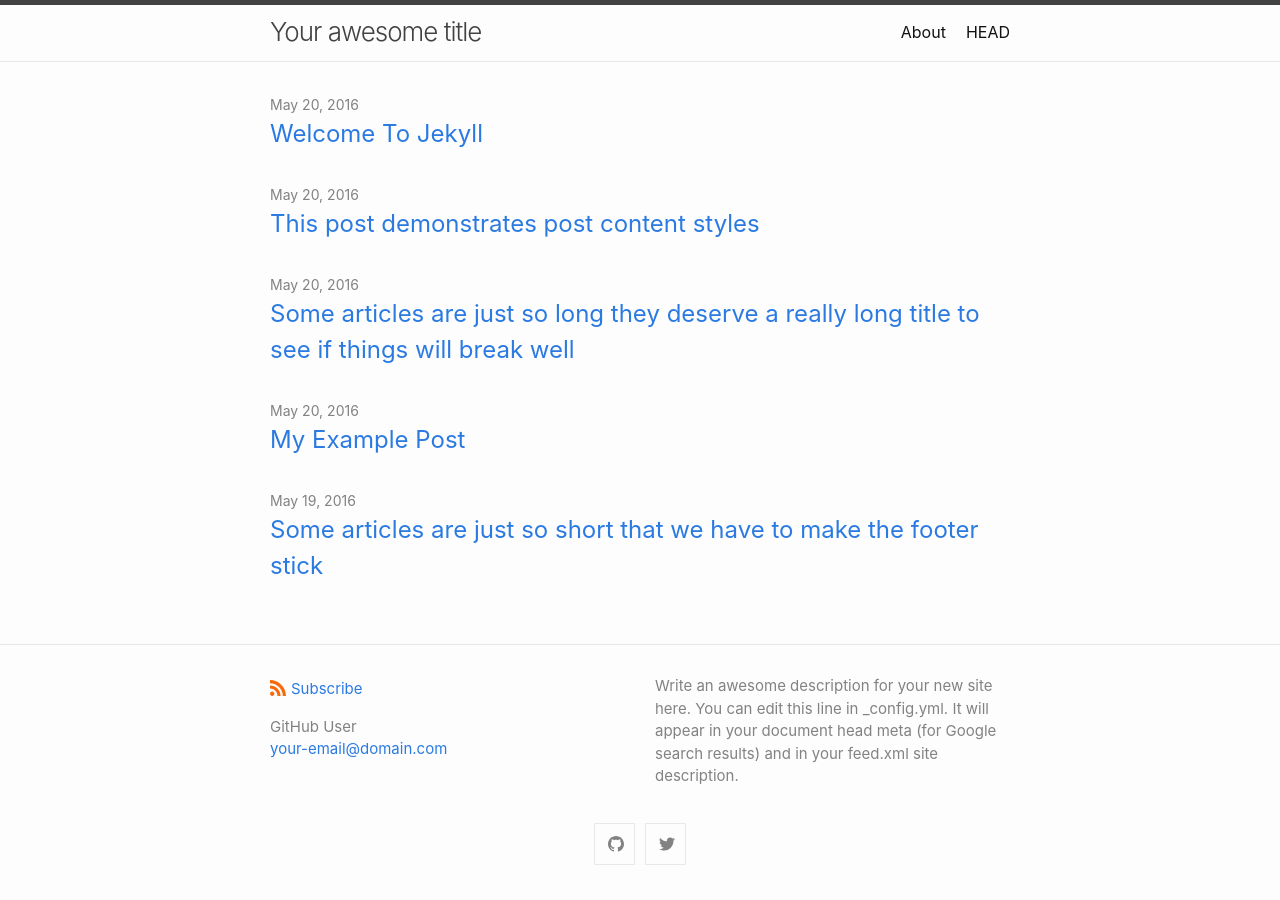
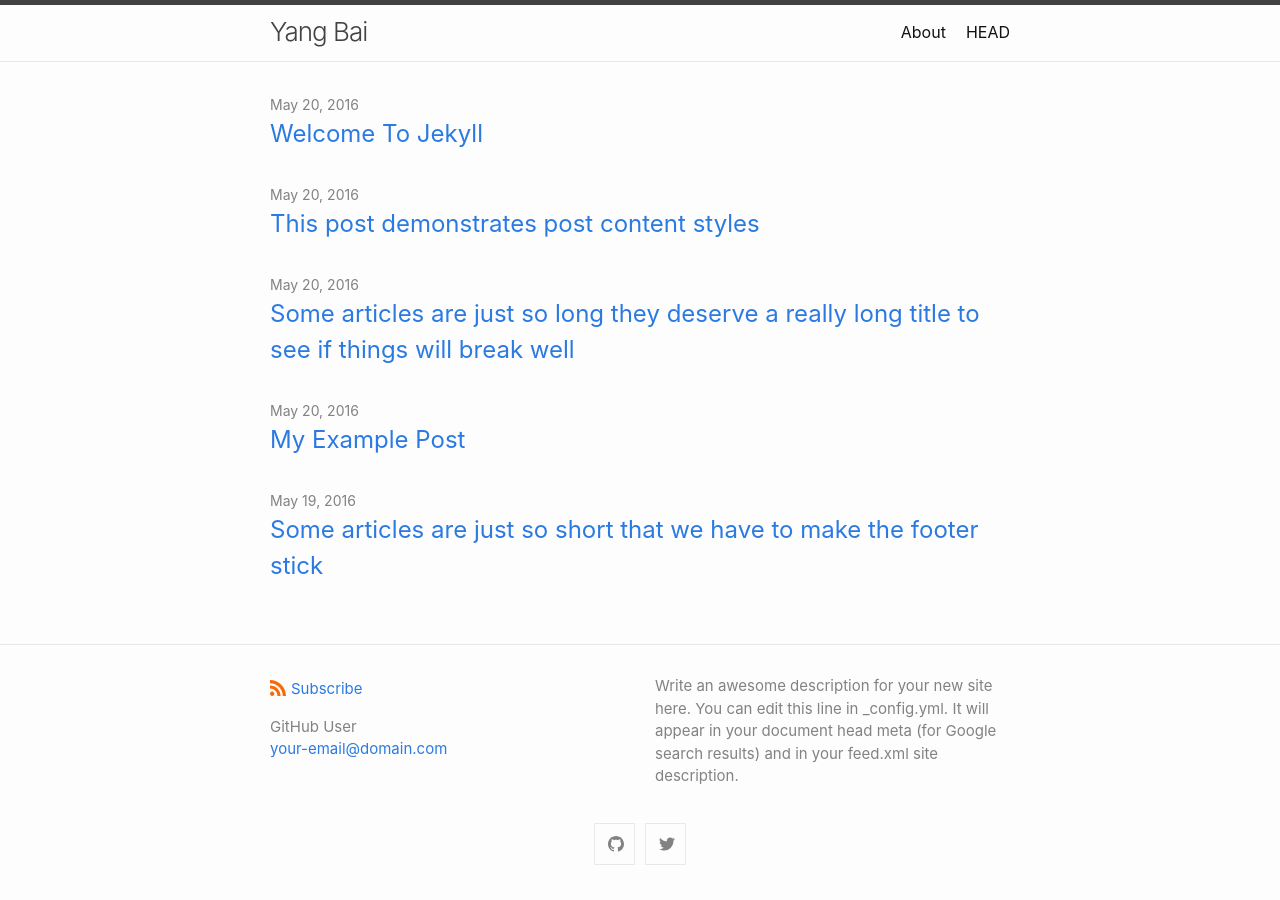
Before and after one commit to ybai62868/ybai62868.github.io, a Jekyll site: the page built from index.md, in a window 1280 px wide. Built offline with Jekyll 4.4.1, drawn with Linux system fonts in a browser that asks for light colours.

Commit message:
[ADD] Add some files in jekyll

```diff
--- a/_config.yml
+++ b/_config.yml
@@ -1,4 +1,4 @@
-title: Your awesome title
+title: Yang Bai
 author:
   name: GitHub User
   email: your-email@domain.com
```
Also changed, not shown: Gemfile.lock (added).
